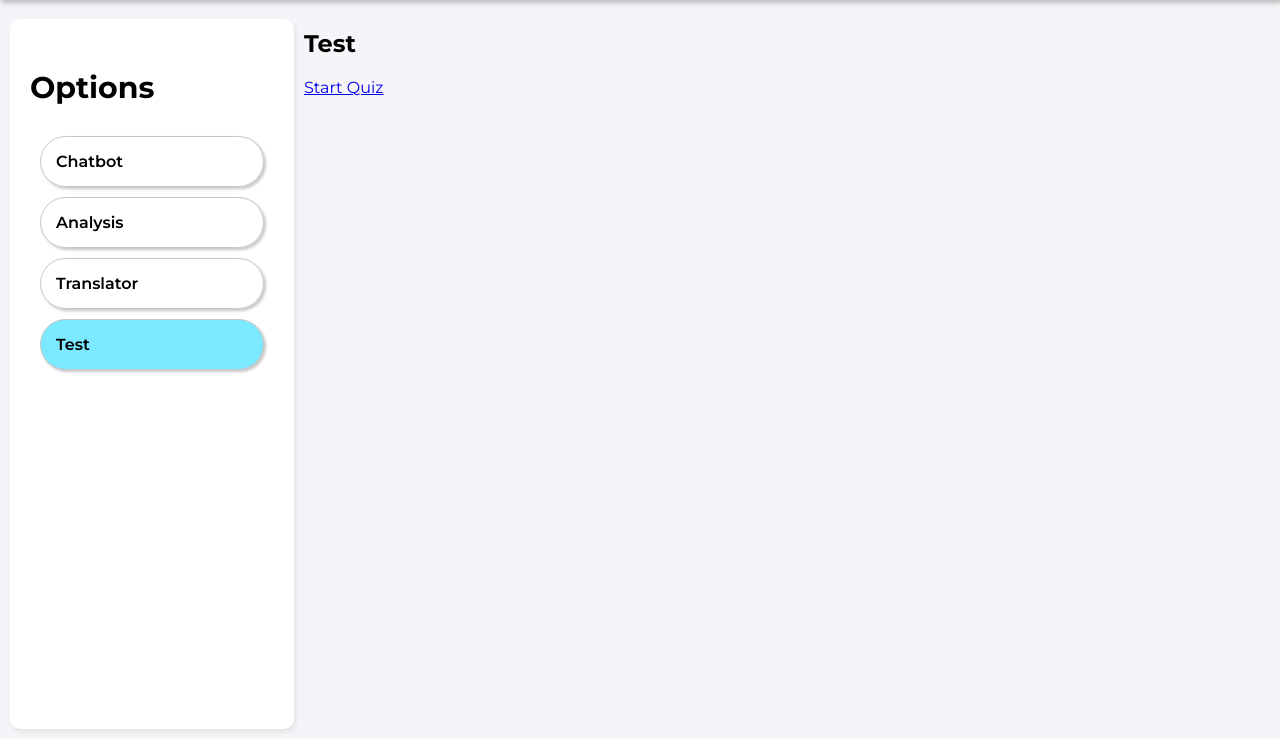
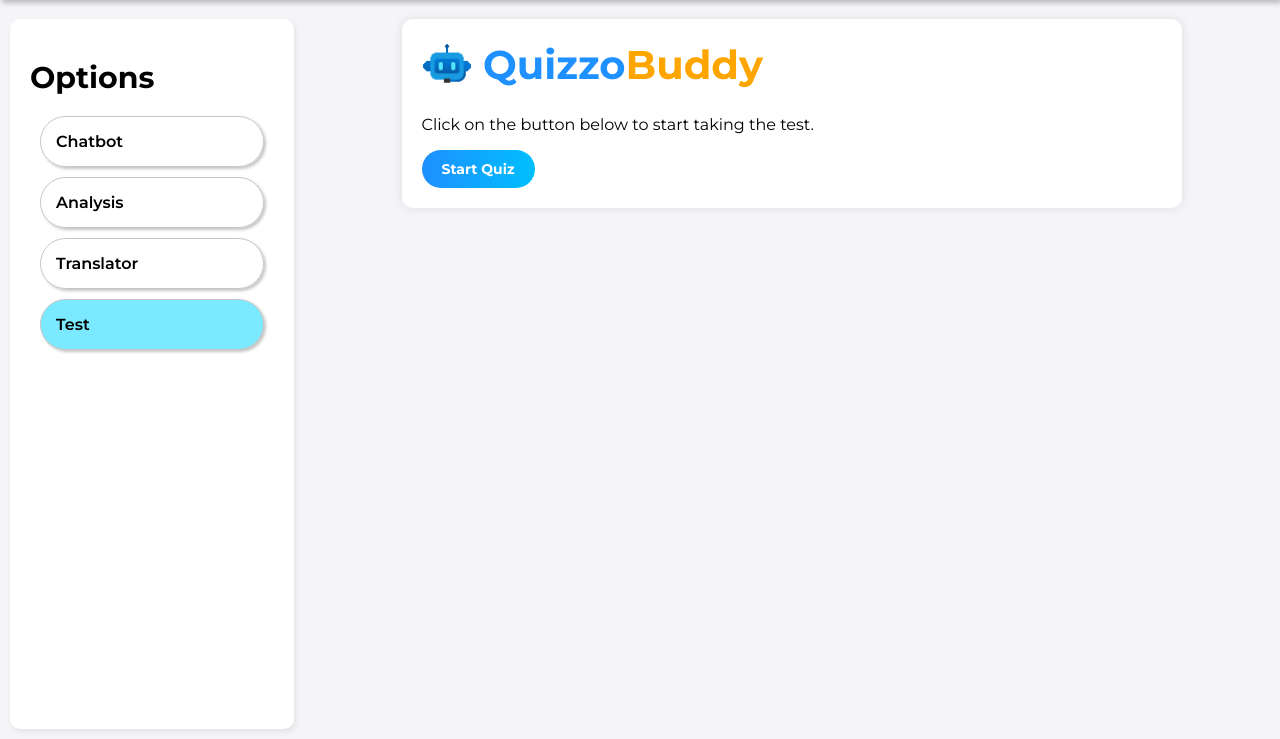
Before and after one commit to Kavisha4/Hack4Change, a Flask app: page / in a window 1280 px wide, after a click on "Test". Shown: the part 61-800 px from the top of the page. Run offline with Flask 2, Linux system fonts and the light colour scheme.

Commit message:
add design for quiz.

```diff
--- a/LingoBuddy/app/static/css/style.css
+++ b/LingoBuddy/app/static/css/style.css
@@ -54,6 +54,8 @@ body {
 }
 
 .heading {
+  margin-top: 20px;
+  margin-bottom: 20px;
   font-size: 30px;
   font-weight: bold;
 }
@@ -83,10 +85,11 @@ body {
 
 .chat-container {
   background-color: #fff;
-  border-radius: 8px;
+  border-radius: 10px;
   box-shadow: 0 0 10px rgba(0, 0, 0, 0.1);
   width: calc(80% - 40px);
   margin-left: 10%;
+  margin-top: 10px;
   padding: 20px;
 }
 
@@ -310,3 +313,14 @@ body {
   background-color: #ff4b4b;
   color: white;
 }
+
+.btn {
+  border: none;
+  outline: none;
+  background: linear-gradient(to right, dodgerblue 0%, deepskyblue 100%);
+  color: white;
+  padding: 10px 20px 10px 20px;
+  font-size: 14px;
+  font-weight: bold;
+  border-radius: 30px;
+}
--- a/LingoBuddy/app/templates/index.html
+++ b/LingoBuddy/app/templates/index.html
@@ -115,9 +115,13 @@
             <button type="submit">Submit</button>
           </form>
         </div>
-        <div id="tab-test" class="tab-content">
-          <h2>Test</h2>
-          <a href="/quiz/start_quiz">Start Quiz</a>
+        <div id="tab-test" class="chat-container tab-content">
+          <div class="chat-title">
+            <img src="{{ url_for('static', filename='images/chatbot.gif') }}" />
+            <p>Quizzo<span>Buddy</span></p>
+          </div>
+          <p>Click on the button below to start taking the test.</p>
+          <a href="/quiz/start_quiz"><button class="btn">Start Quiz</button></a>
         </div>
       </div>
     </div>
```
